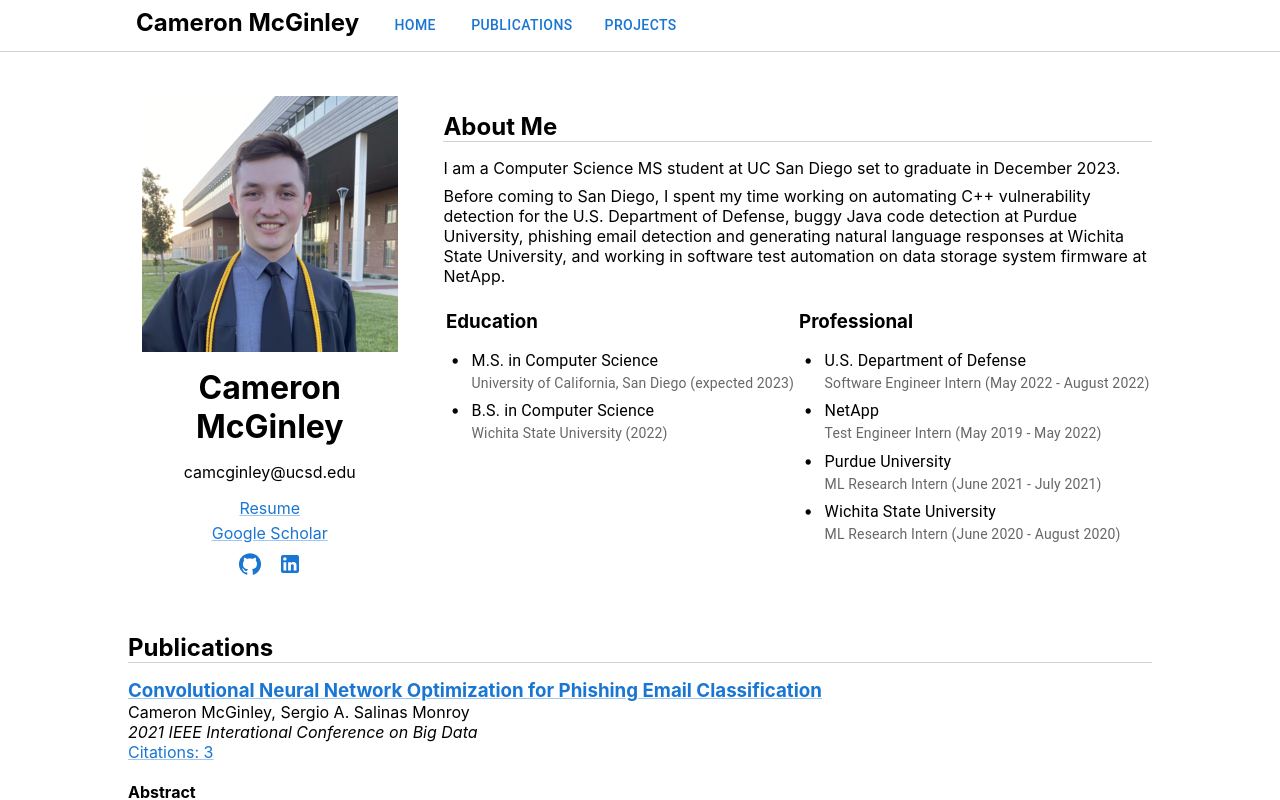
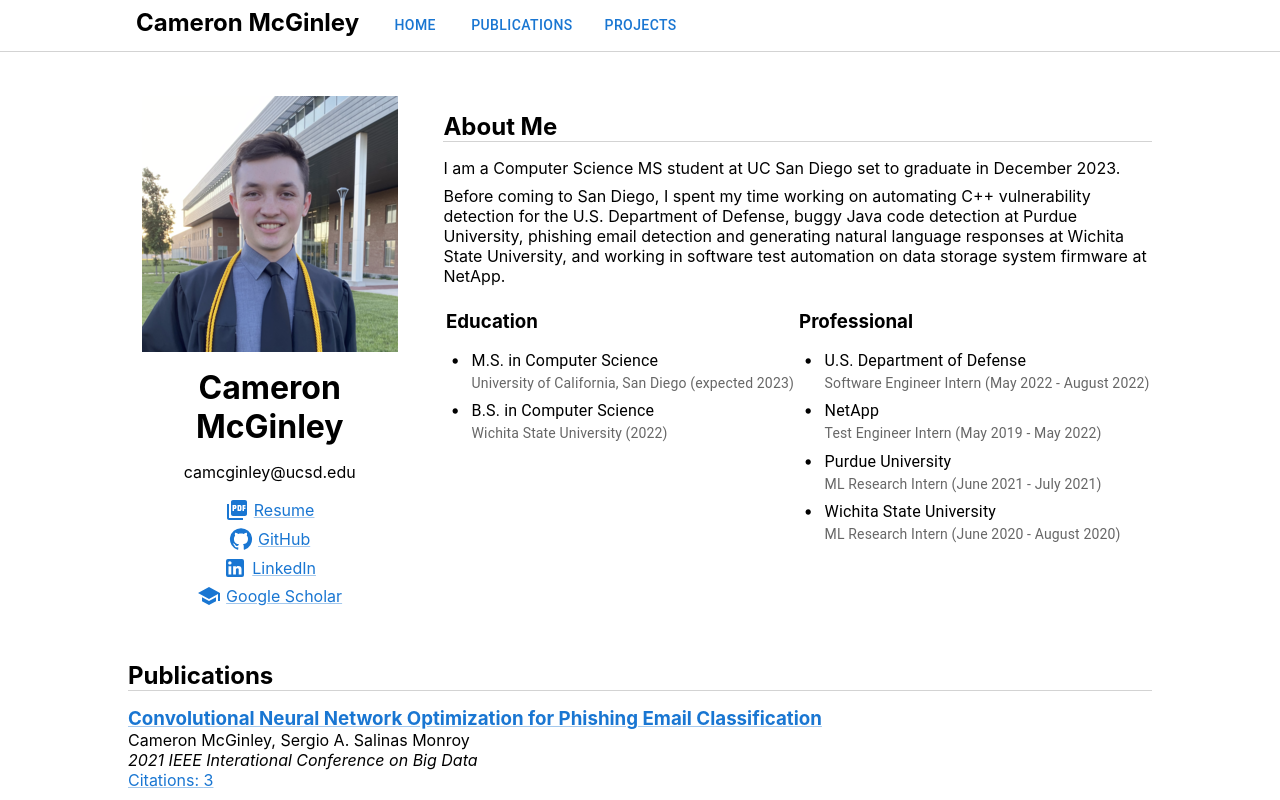
Before and after one commit to cameronmcginley/cameronmcginley.github.io, a React (Create React App) app: page / in a window 1280 px wide. Shown: the top 800 px of the page. Built offline with nearby package versions, Linux system fonts and the light colour scheme.

Commit message:
Update links and icons

```diff
--- a/src/App.css
+++ b/src/App.css
@@ -168,6 +168,13 @@
 
 .about.image.links a {
   padding-bottom: 0.3rem;
+  display: flex;
+  justify-content: center;
+  align-items: center;
+}
+.icon-link {
+  margin: 0;
+  padding-left: .3rem;
 }
 
 .about.image.links.icons {
--- a/src/Components/AboutImage.js
+++ b/src/Components/AboutImage.js
@@ -3,6 +3,8 @@
 import "../App.css";
 import GitHubIcon from "@mui/icons-material/GitHub";
 import LinkedInIcon from "@mui/icons-material/LinkedIn";
+import PictureAsPdfIcon from '@mui/icons-material/PictureAsPdf';
+import SchoolIcon from '@mui/icons-material/School';
 
 const AboutImage = () => {
   return (
@@ -20,21 +22,20 @@
           without
           rel="noopener noreferrer"
         >
-          Resume
+          <PictureAsPdfIcon /><p className="icon-link">Resume</p>
+        </Link>
+
+        <Link href="https://github.com/cameronmcginley">
+          <GitHubIcon /><p className="icon-link">GitHub</p>
+        </Link>
+
+        <Link href="https://www.linkedin.com/in/cameronmcginley/">
+          <LinkedInIcon /><p className="icon-link">LinkedIn</p>
         </Link>
 
         <Link href="https://scholar.google.com/citations?user=3AUzp3MAAAAJ&hl=en">
-          Google Scholar
+          <SchoolIcon /><p className="icon-link">Google Scholar</p>
         </Link>
-
-        <div className="about image links icons">
-          <Link href="https://github.com/cameronmcginley">
-            <GitHubIcon />
-          </Link>
-          <Link href="https://www.linkedin.com/in/cameronmcginley/">
-            <LinkedInIcon />
-          </Link>
-        </div>
       </div>
     </div>
   );
```
